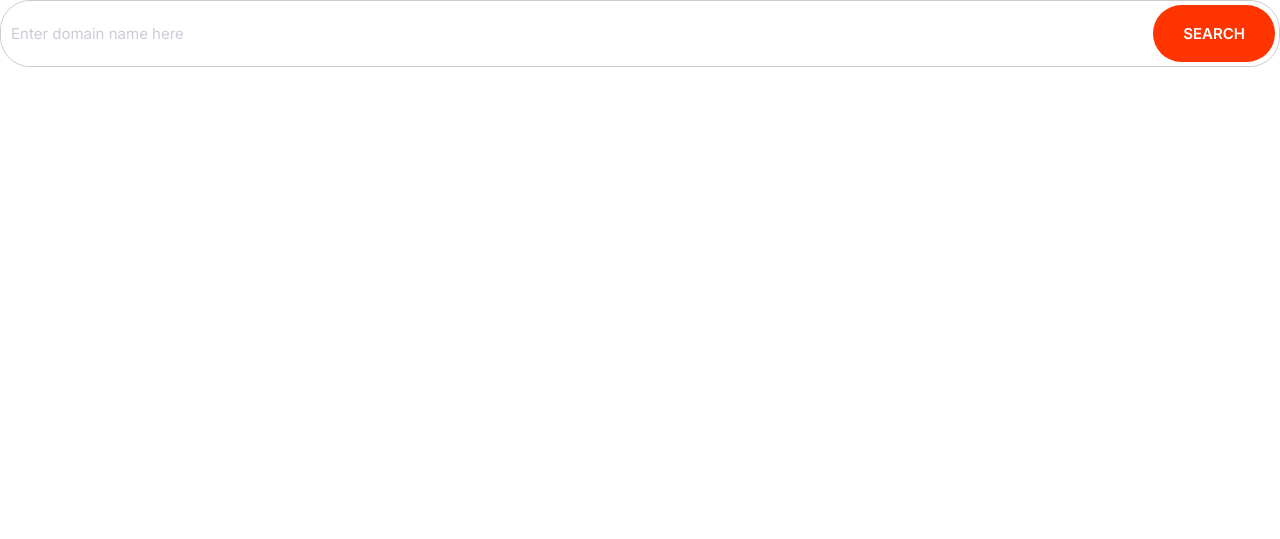
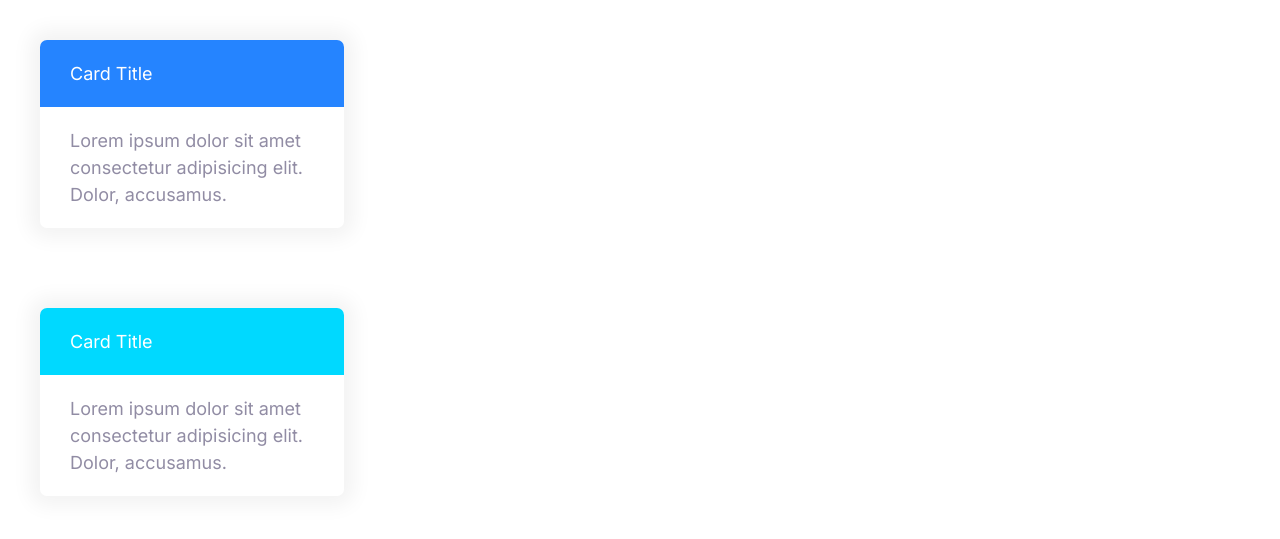
Before and after one commit to codewithjean/moshify, a plain HTML site: page index.html in a window 1280 px wide. Drawn offline with Linux system fonts and the light colour scheme.

Commit message:
Build the card components.

```diff
--- a/css/styles.css
+++ b/css/styles.css
@@ -294,3 +294,26 @@
 .input-group .btn {
   margin: 4px;
 }
+
+/* Cards */
+
+.card {
+  border-radius: 7px;
+  box-shadow: 0 0 20px 10px #f3f3f3;
+  overflow: hidden;
+}
+
+.card__header,
+.card__body {
+  padding: 2rem 3rem;
+}
+
+.card--primary .card__header {
+  background: var(--color-primary);
+  color: white;
+}
+
+.card--secondary .card__header {
+  background: var(--color-secondary);
+  color: white;
+}
--- a/index.html
+++ b/index.html
@@ -12,9 +12,22 @@
     <link rel="preconnect" href="https://fonts.googleapis.com">
 </head>
 <body>
-    <div class="input-group">
-        <input type="text" class="input" placeholder="Enter domain name here">
-        <button class="btn btn--accent">Search</button>
+  <div  style="width: 30%; padding: 4rem">
+      <div class="card card--primary">
+          <header class="card__header">Card Title</header>
+          <header class="card__body">
+              Lorem ipsum dolor sit amet consectetur adipisicing elit. Dolor, accusamus.
+          </header>
+      </div>
+  </div>
+
+  <div  style="width: 30%; padding: 4rem">
+    <div class="card card--secondary">
+        <header class="card__header">Card Title</header>
+        <header class="card__body">
+            Lorem ipsum dolor sit amet consectetur adipisicing elit. Dolor, accusamus.
+        </header>
     </div>
+</div>
 </body>
 </html>
```
Also changed, not shown: components/cards.html (added, +17 -0 lines).
